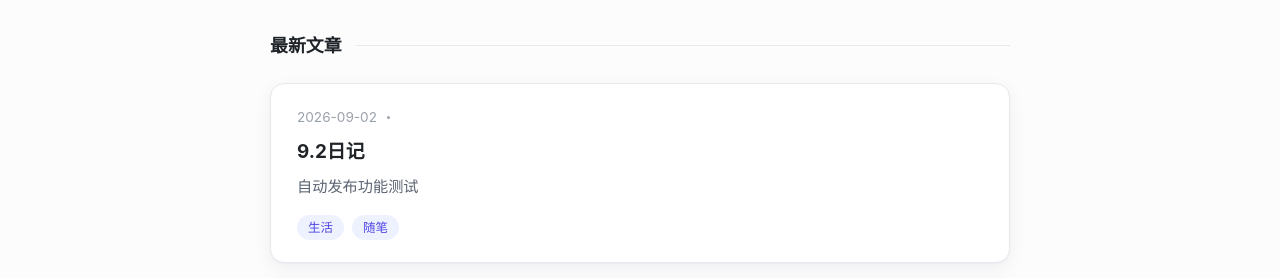
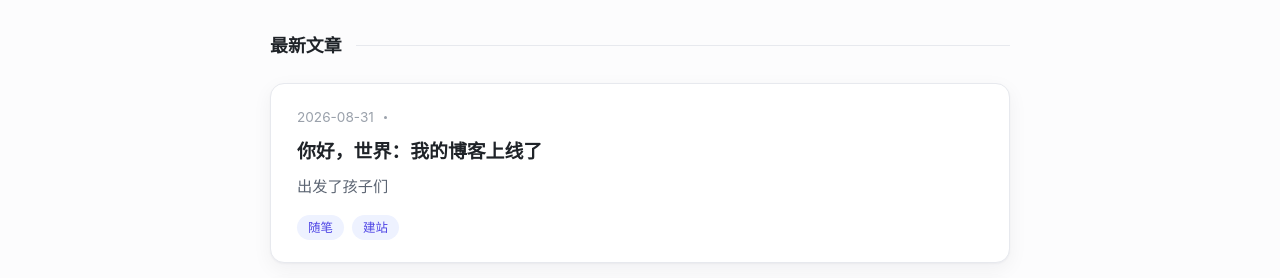
Before and after one commit to JFZJSJ/JFZJSJ.github.io, a plain HTML site: page index.html in a window 1280 px wide. Shown: the part 448-726 px from the top of the page. Drawn offline with Linux system fonts and the light colour scheme.

Commit message:
发布：更新 index.html

```diff
--- a/index.html
+++ b/index.html
@@ -73,19 +73,6 @@
       <div class="container">
         <h2 class="section-title">最新文章</h2>
 
-        <a class="post-card" href="posts/9.2.html">
-          <div class="post-meta">
-            <span>2026-09-02</span>
-            <span class="dot"></span>
-          </div>
-          <h3>9.2日记</h3>
-          <p class="post-excerpt">自动发布功能测试</p>
-          <div class="tags">
-          <span class="tag">生活</span>
-          <span class="tag">随笔</span>
-          </div>
-        </a>
-
         <a class="post-card" href="posts/hello-world.html">
           <div class="post-meta">
             <span>2026-08-31</span>
```
